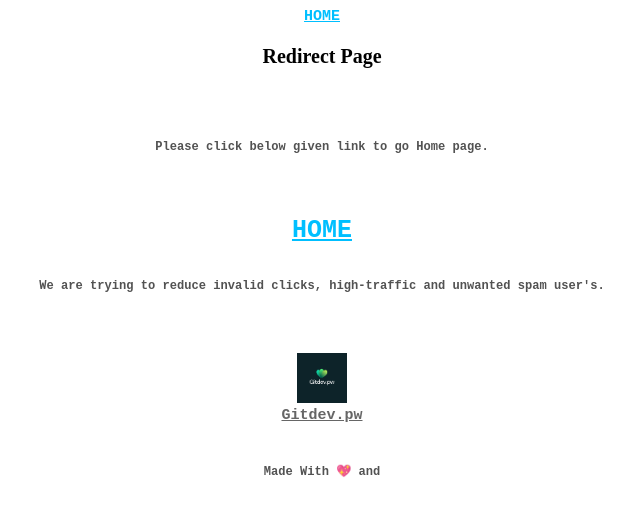
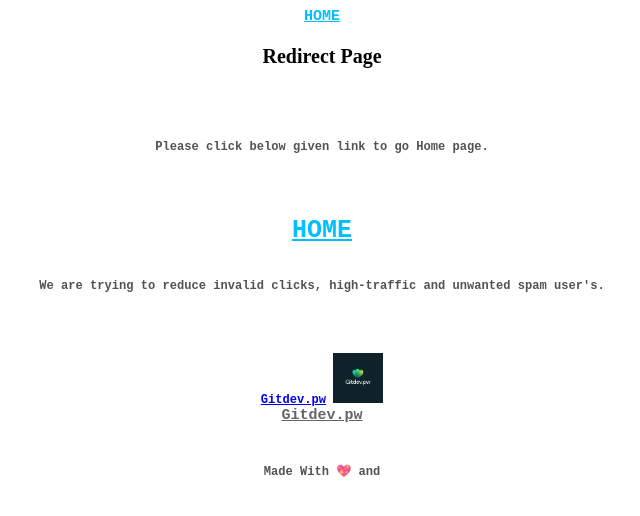
Before and after one commit to Seminarclass/myavfun.pw, a plain HTML site: page index.html in a window 1280 px wide. Shown: the whole page, without its empty margins (318-958 px from the left). Drawn offline with Linux system fonts and the light colour scheme.

Commit message:
Update index.html

```diff
--- a/index.html
+++ b/index.html
@@ -75,7 +75,7 @@
 
  <!---create space--->
  <span style="display:block; height: 60px;"></span>
-
+<a href=”https://www.gitdev.pw/”>Gitdev.pw</a>
 
 
 <img src="logo.png" width="50" height="50">
```
